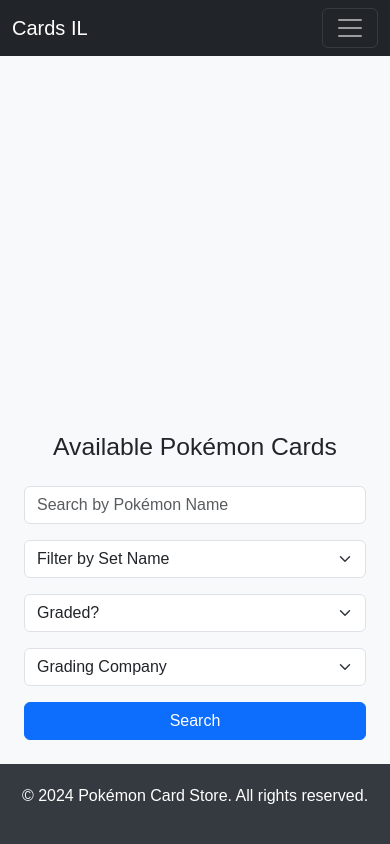
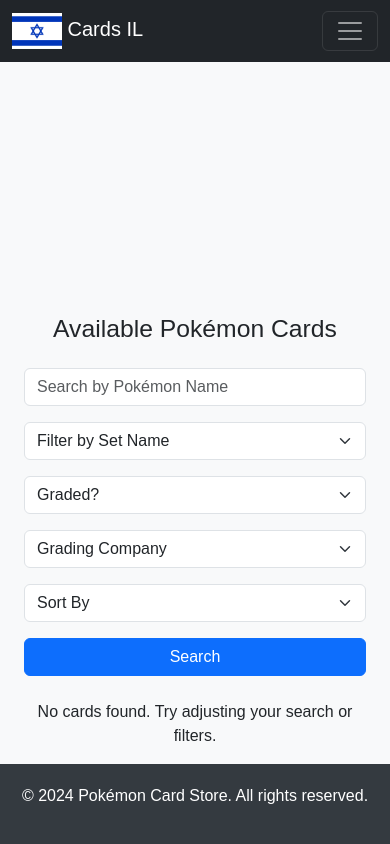
Before and after one commit to urkorenu/pokemon-shop, a Flask app: page / in a window 390 px wide. Run offline with Flask 3, Linux system fonts and the light colour scheme; data that the repository does not hold is empty; some libraries are stand-ins or nearby versions.

Commit message:
added darkmode and some more features

```diff
--- a/app/routes/admin_routes.py
+++ b/app/routes/admin_routes.py
@@ -91,7 +91,7 @@ def upload_card():
             is_graded=is_graded,
             grade=grade,
             grading_company=grading_company,
-            card_type=card_typei,
+            card_type=card_type,
             uploader_id=current_user.id
         )
         db.session.add(card)
--- a/app/routes/user_routes.py
+++ b/app/routes/user_routes.py
@@ -10,6 +10,8 @@ def view_cards():
     name_query = request.args.get("name", "").strip()
     set_name_query = request.args.get("set_name", "")
     sort_option = request.args.get("sort", "")
+    is_graded = request.args.get("is_graded", "")
+    grading_company = request.args.get("grading_company", "")
 
     # Query the database
     query = Card.query
@@ -18,6 +20,12 @@ def view_cards():
         query = query.filter(Card.name.ilike(f"%{name_query}%"))
     if set_name_query:
         query = query.filter(Card.set_name == set_name_query)
+    if is_graded == "yes":
+        query = query.filter(Card.is_graded == True)
+    elif is_graded == "no":
+        query = query.filter(Card.is_graded == False)
+    if grading_company:
+        query = query.filter(Card.grading_company.ilike(f"%{grading_company}%"))
 
     # Apply sorting
     if sort_option == "price_asc":
@@ -27,12 +35,17 @@ def view_cards():
     elif sort_option == "card_number":
         query = query.order_by(Card.number.asc())
 
+    # Execute the query
     cards = query.all()
 
     # Get unique set names for the filter dropdown
     unique_set_names = [card.set_name for card in Card.query.distinct(Card.set_name).all()]
 
-    return render_template("cards.html", cards=cards, unique_set_names=unique_set_names)
+    return render_template(
+        "cards.html",
+        cards=cards,
+        unique_set_names=unique_set_names
+    )
 
 
 @user_bp.route("/cart", methods=["POST"])
--- a/app/templates/base.html
+++ b/app/templates/base.html
@@ -9,6 +9,7 @@
     <link rel="icon" type="image/png" sizes="16x16" href="{{ url_for('static', filename='images/favicon-16x16.png') }}">
     <!-- Bootstrap CSS -->
     <link href="https://cdn.jsdelivr.net/npm/bootstrap@5.3.0/dist/css/bootstrap.min.css" rel="stylesheet">
+    <link href="https://cdnjs.cloudflare.com/ajax/libs/bootstrap-icons/1.9.1/font/bootstrap-icons.min.css" rel="stylesheet">
     <!-- Custom CSS -->
     <style>
         /* Ensure the body stretches to fill the viewport */
@@ -27,6 +28,11 @@
             margin-bottom: 0;
         }
 
+        .navbar-brand img {
+            width: 50px;
+            height: auto;
+        }
+
         /* Main content takes up remaining space */
         .container {
             flex: 1;
@@ -39,6 +45,7 @@
             color: white;
             padding: 20px 0;
             text-align: center;
+            margin-top: auto; /* Ensures footer sticks to the bottom */
         }
 
         /* Card styling */
@@ -54,13 +61,20 @@
             border-bottom: 1px solid #ddd;
             object-fit: cover;
         }
+
+        #darkModeLabel {
+            font-weight: 500; /* Adds slight emphasis */
+        }
     </style>
 </head>
 <body>
     <!-- Navbar -->
     <nav class="navbar navbar-expand-lg navbar-dark bg-dark">
         <div class="container-fluid">
-            <a class="navbar-brand" href="/">Cards IL</a>
+            <a class="navbar-brand" href="{{ url_for('user.view_cards') }}">
+                <img src="{{ url_for('static', filename='images/logo.png') }}" alt="Logo">
+                Cards IL
+            </a>
             <button class="navbar-toggler" type="button" data-bs-toggle="collapse" data-bs-target="#navbarNav" aria-controls="navbarNav" aria-expanded="false" aria-label="Toggle navigation">
                 <span class="navbar-toggler-icon"></span>
             </button>
@@ -69,10 +83,13 @@
                     <li class="nav-item">
                         <a class="nav-link" href="/">Home</a>
                     </li>
+                    {% if current_user.is_authenticated and current_user.role in ["admin", "uploader"] %}
+                    <li class="nav-item">
                         <a class="nav-link" href="/admin/upload">Upload</a>
                     </li>
+                    {% endif %}
                 </ul>
-                <ul class="navbar-nav">
+                <ul class="navbar-nav align-items-center">
                     {% if current_user.is_authenticated %}
                         <li class="nav-item">
                             <span class="nav-link disabled">Welcome, {{ current_user.username }}!</span>
@@ -92,9 +109,15 @@
                         </li>
                     {% endif %}
                     <li class="nav-item">
-                        <a class="nav-link" href="/cart">Cart</a>
+                        <a class="nav-link btn btn-outline-primary" href="/cart">Cart</a>
                     </li>
                 </ul>
+                <div class="d-flex align-items-center ms-3">
+                    <button id="darkModeSwitch" class="btn btn-outline-primary">
+                        <i class="bi bi-moon"></i>
+                    </button>
+                    <span id="darkModeLabel" class="text-primary ms-2">Dark Mode</span>
+                </div>
             </div>
         </div>
     </nav>
@@ -128,5 +151,26 @@
 
     <!-- Bootstrap JS -->
     <script src="https://cdn.jsdelivr.net/npm/bootstrap@5.3.0/dist/js/bootstrap.bundle.min.js"></script>
+    <script>
+        const darkModeSwitch = document.getElementById('darkModeSwitch');
+        const darkModeLabel = document.getElementById('darkModeLabel');
+
+        function applyTheme(theme) {
+            document.body.classList.toggle('bg-dark', theme === 'dark');
+            document.body.classList.toggle('text-light', theme === 'dark');
+            darkModeSwitch.classList.toggle('btn-primary', theme === 'dark');
+            darkModeSwitch.classList.toggle('btn-outline-primary', theme === 'light');
+            darkModeLabel.textContent = theme === 'dark' ? 'Dark Mode' : 'Light Mode';
+            localStorage.setItem('theme', theme);
+        }
+
+        const savedTheme = localStorage.getItem('theme') || 'light';
+        applyTheme(savedTheme);
+
+        darkModeSwitch.addEventListener('click', () => {
+            const newTheme = document.body.classList.contains('bg-dark') ? 'light' : 'dark';
+            applyTheme(newTheme);
+        });
+    </script>
 </body>
 </html>
--- a/app/templates/cards.html
+++ b/app/templates/cards.html
@@ -35,12 +35,21 @@
             </select>
         </div>
         <div class="col-md-2">
+            <select name="sort" class="form-select">
+                <option value="">Sort By</option>
+                <option value="price_asc" {% if request.args.get('sort') == 'price_asc' %}selected{% endif %}>Price: Low to High</option>
+                <option value="price_desc" {% if request.args.get('sort') == 'price_desc' %}selected{% endif %}>Price: High to Low</option>
+                <option value="card_number" {% if request.args.get('sort') == 'card_number' %}selected{% endif %}>Card Number</option>
+            </select>
+        </div>
+        <div class="col-md-2">
             <button type="submit" class="btn btn-primary w-100">Search</button>
         </div>
     </form>
 
     <!-- Card Display -->
     <div class="row">
+        {% if cards %}
         {% for card in cards %}
         <div class="col-md-3 mb-4">
             <div class="card shadow-sm position-relative">
@@ -60,7 +69,7 @@
                         <strong>Set:</strong> {{ card.set_name }}<br>
                         <strong>Card Number:</strong> {{ card.number }}<br>
                         <strong>Condition:</strong> {{ card.condition }}<br>
-                        <strong>Price:</strong> ${{ card.price }}<br>
+                        <strong>Price:</strong> {{ card.price }} ILS<br>
                     </p>
                     <!-- TCGPlayer Price Badge -->
                     <div class="badge bg-info text-dark d-inline-block mb-2 px-3 py-2 rounded">
@@ -83,13 +92,13 @@
                         <button type="button" class="btn-close" data-bs-dismiss="modal" aria-label="Close"></button>
                     </div>
                     <div class="modal-body text-center">
-			<img src="{{ card.image_url }}" class="img-fluid" alt="{{ card.name }}">
+                        <img src="{{ card.image_url }}" class="img-fluid" alt="{{ card.name }}">
                         <p class="mt-3">
                             <strong>Card Number:</strong> {{ card.number }}<br>
                             <strong>Set:</strong> {{ card.set_name }}<br>
                             <strong>Condition:</strong> {{ card.condition }}<br>
                             <strong>Amount:</strong> {{ card.amount }}<br>
-                            <strong>Price:</strong> ${{ card.price }}<br>
+                            <strong>Price:</strong> {{ card.price }} ILS<br>
                             <strong>Graded:</strong> {{ 'Yes' if card.is_graded else 'No' }}<br>
                             {% if card.is_graded %}
                             <strong>Grading Company:</strong> {{ card.grading_company }}<br>
@@ -102,6 +111,11 @@
             </div>
         </div>
         {% endfor %}
+        {% else %}
+        <div class="col-12 text-center">
+            <p>No cards found. Try adjusting your search or filters.</p>
+        </div>
+        {% endif %}
     </div>
 </div>
 {% endblock %}
```
